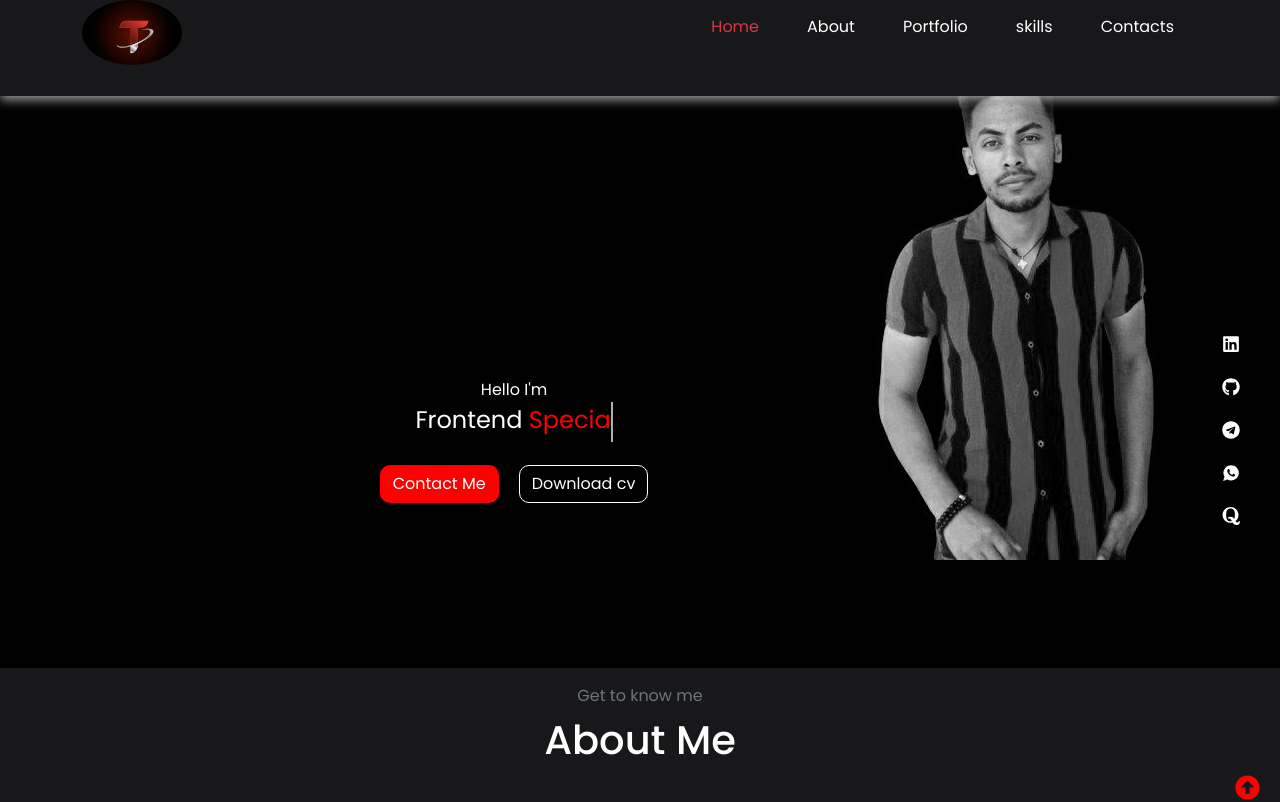
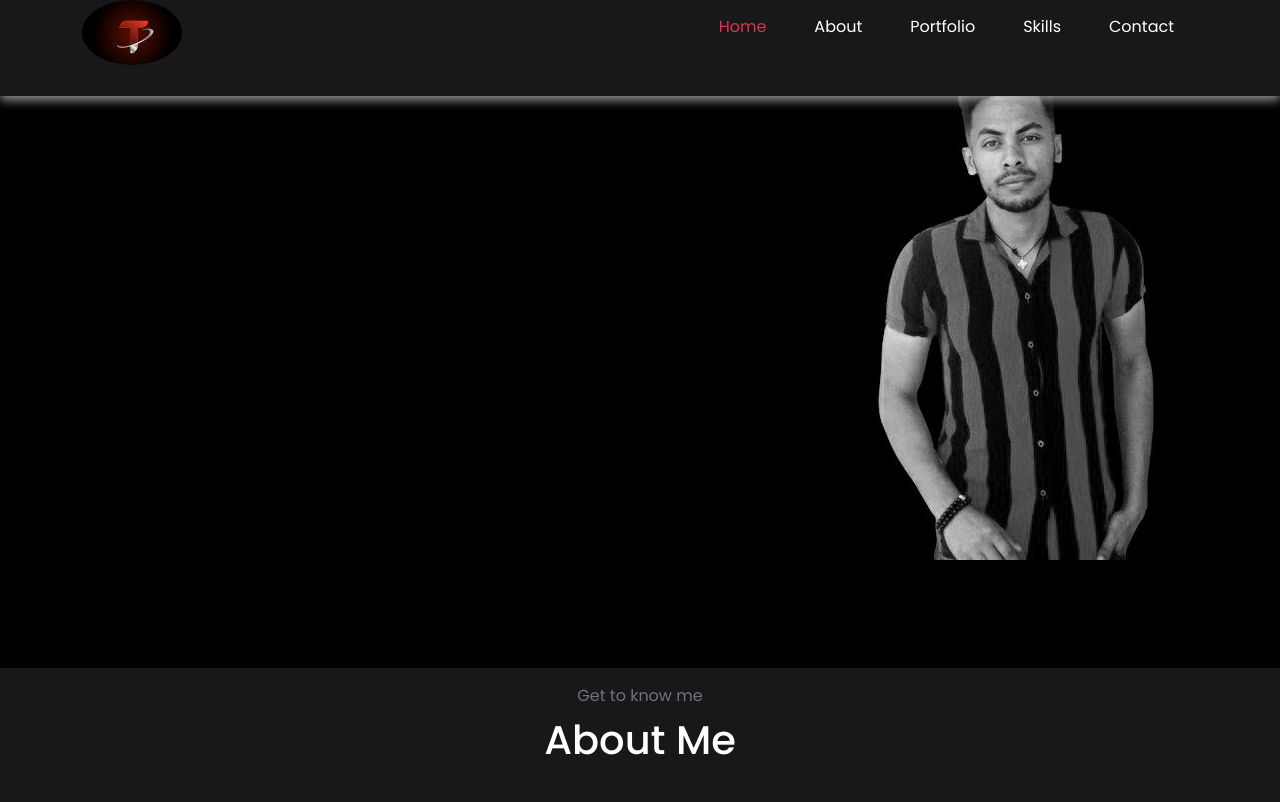
Before and after one commit to TomYenialem/React-Portfolio, a React (Vite) app: page / in a window 1280 px wide. Shown: the top 802 px of the page. Built offline with nearby package versions, Linux system fonts and the light colour scheme.

Commit message:
toggle functionality for menu page

```diff
--- a/src/Componenets/Header/Header.jsx
+++ b/src/Componenets/Header/Header.jsx
@@ -1,115 +1,105 @@
-import React, { useContext, useState } from "react";
+import React, { useState } from "react";
 import "./Header.css";
 import { RiMenu3Fill } from "react-icons/ri";
-import img from "../../assets/images/tom-sm.jpg";
-import First from "../First/First";
-import Icons from "./Icons/Icons";
-import logo from "../../assets/images/logo.jpg";
-import { useMyContext } from "../Contexts/Context";
-import { FaArrowAltCircleUp } from "react-icons/fa";
 import { IoMdClose } from "react-icons/io";
+import logo from "../../assets/images/logo.jpg"; // Make sure to have your logo here
 
 export default function Header() {
-  const { day, handleToggle } = useMyContext();
-  const [show, setShow] = useState(true);
+  const [isMenuOpen, setIsMenuOpen] = useState(false);
+
+
+  const toggleMenu = () => {
+    setIsMenuOpen(!isMenuOpen);
+  };
+
+  // Handle closing the menu when a link is clicked
+  const handleLinkClick = () => {
+    setIsMenuOpen(false);
+  };
+
   return (
     <div className="header" id="Home">
       <div className="header_wrapper fixed-top">
-        <nav className="navbar navbar-expand-md text-white  p-0  ">
-          <div className="container ">
-            <div className="">
-              <a className="navbar-brand text-white" href="#">
-                <img src={logo} className="logo"/>
+        <nav className="navbar navbar-expand-md text-white p-0">
+          <div className="container">
+            <div>
+              <a className="navbar-brand text-white" href="#Home">
+                <img src={logo} className="logo" alt="Logo" />
               </a>
             </div>
 
+            {/* Toggle Button */}
             <div
-              className="navbar-toggler p-0 "
+              className="navbar-toggler p-0"
               type="button"
-              data-bs-toggle="collapse"
-              data-bs-target="#collapsibleNavbar"
+              onClick={toggleMenu} // Toggle menu on button click
             >
-              <span className="menu" onClick={() => setShow((prev) => !prev)}>
-                {show ? (
-                  <RiMenu3Fill className="text-white fw-bold fs-1 " />
+              <span className="menu-icon">
+                {isMenuOpen ? (
+                  <IoMdClose className="text-white fw-bold fs-1" />
                 ) : (
-                  <IoMdClose className="text-white fw-bold fs-1" />
+                  <RiMenu3Fill className="text-white fw-bold fs-1" />
                 )}
               </span>
             </div>
+
+            {/* Use the state to control the collapse behavior */}
             <div
-              className="collapse navbar-collapse top  "
+              className={`collapse navbar-collapse ${isMenuOpen ? "show" : ""}`}
               id="collapsibleNavbar"
             >
-              <ul className="navbar-nav m-auto  w-100 d-flex justify-content-end  m-auto">
+              <ul className="navbar-nav m-auto w-100 d-flex justify-content-end">
                 <li className="nav-item">
                   <a
                     className="nav-link text-danger text-hover-danger px-4 mb-2"
                     href="#Home"
+                    onClick={handleLinkClick} // Close menu when link is clicked
                   >
                     Home
                   </a>
                 </li>
                 <div className="border-btm"></div>
                 <li className="nav-item">
-                  <a className="nav-link px-4" href="#About">
+                  <a
+                    className="nav-link px-4"
+                    href="#About"
+                    onClick={handleLinkClick}
+                  >
                     About
                   </a>
                 </li>
                 <li className="nav-item">
-                  <a className="nav-link  px-4" href="#Porto">
+                  <a
+                    className="nav-link px-4"
+                    href="#Porto"
+                    onClick={handleLinkClick}
+                  >
                     Portfolio
                   </a>
                 </li>
                 <li className="nav-item">
-                  <a className="nav-link  px-4" href="#Skill">
-                    skills
+                  <a
+                    className="nav-link px-4"
+                    href="#Skill"
+                    onClick={handleLinkClick}
+                  >
+                    Skills
                   </a>
                 </li>
                 <li className="nav-item">
-                  <a className="nav-link  px-4" href="#Contact">
-                    Contacts
+                  <a
+                    className="nav-link px-4"
+                    href="#Contact"
+                    onClick={handleLinkClick}
+                  >
+                    Contact
                   </a>
                 </li>
-                {/* <div onClick={handleToggle}>
-                {day ? <FaToggleOn /> : <FaToggleOff />}
-              </div> */}
               </ul>
             </div>
           </div>
         </nav>
       </div>
-
-      <div className="profile">
-        <img src={img} alt="" className="tom-sm" />
-      </div>
-      <div className="title text-center text-white tom">
-        <h1>
-          TEMESGEN <span>YENIALME</span>
-        </h1>
-        <div className="animate_intro">
-          <span>Hello I'm</span>
-          <p>
-            <First />
-          </p>
-        </div>
-        <div className="cv">
-          <a href="#Contact">
-            <button className="btn ">Contact Me</button>
-          </a>
-          <a href="#Contact">
-            <button className="btn resume">Download cv</button>
-          </a>
-        </div>
-      </div>
-      <div>
-        <Icons />
-      </div>
-      <div className="top">
-        <a href="#Home">
-          <FaArrowAltCircleUp />
-        </a>
-      </div>
     </div>
   );
 }
```
Also changed, not shown: 1 other file (tests, documents, lock files or other folders).
